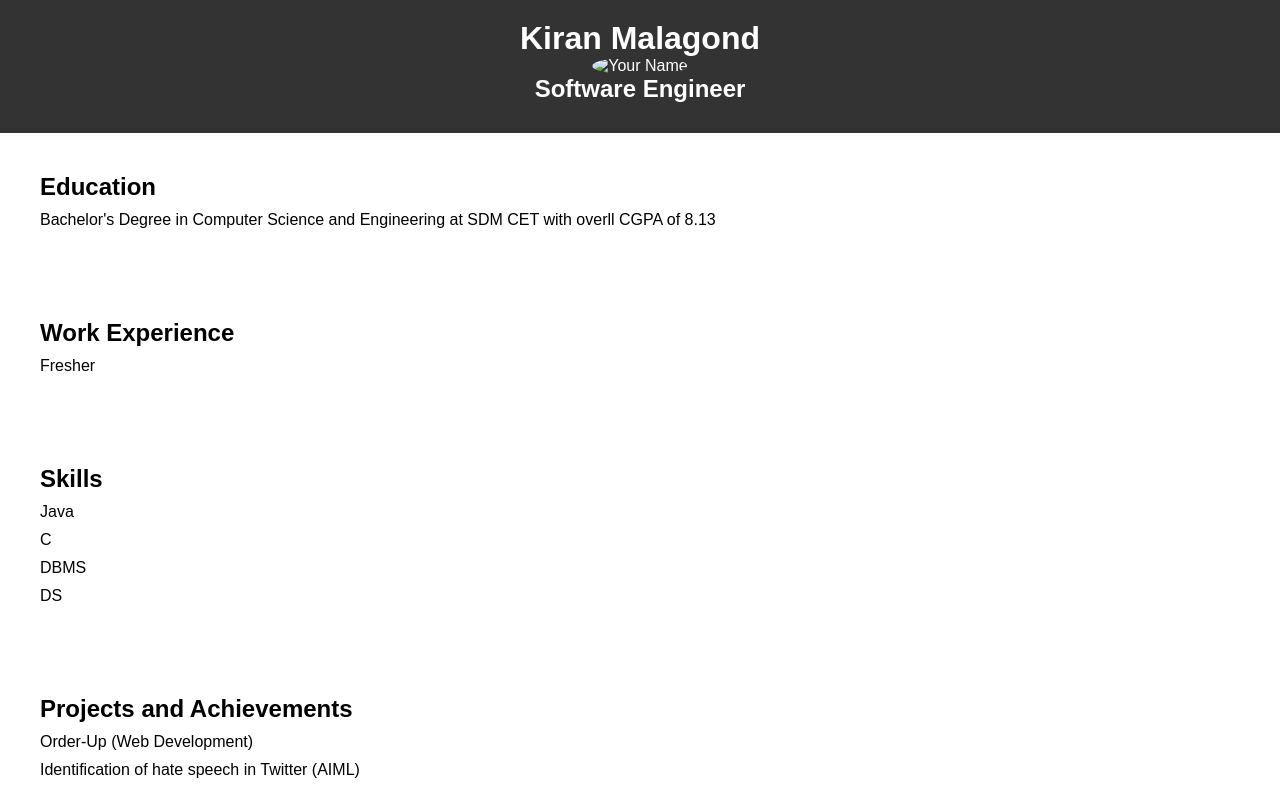
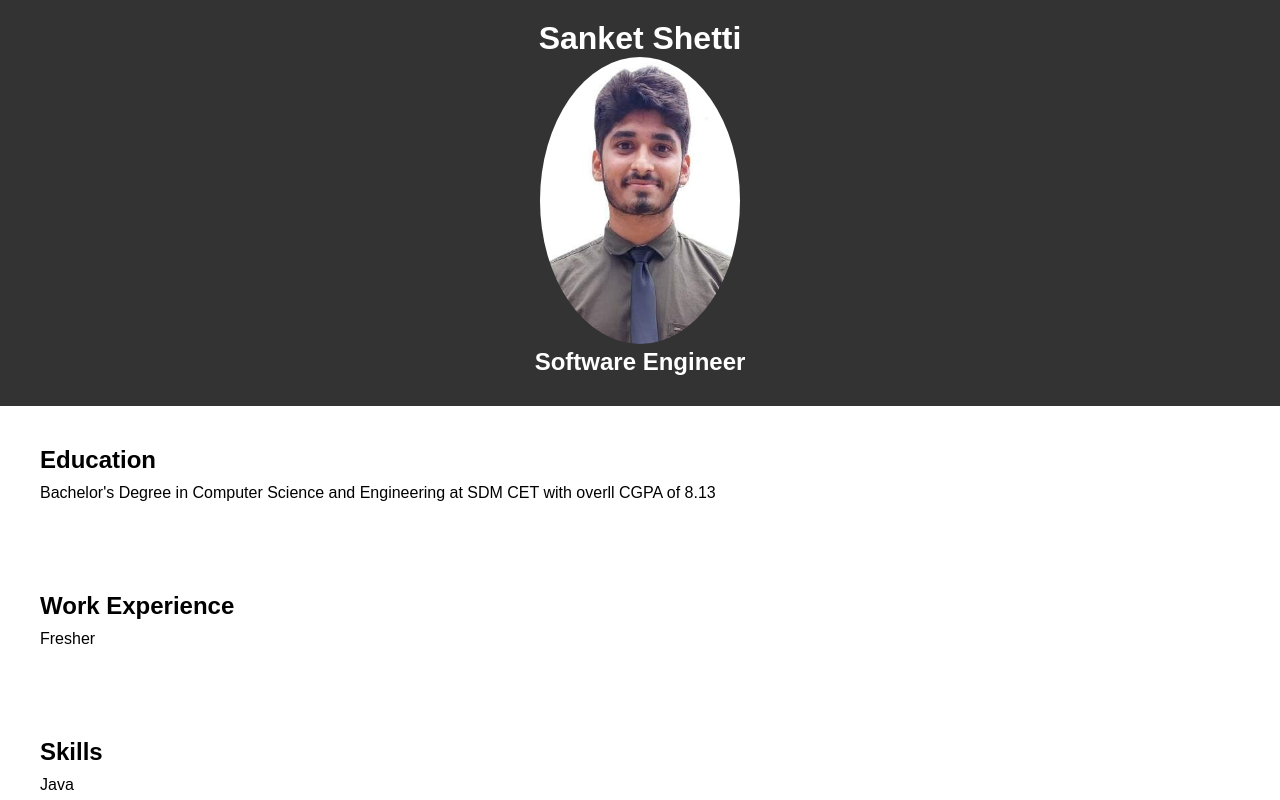
Before and after one commit to Sanket77-ui/CC, a plain HTML site: page index.html in a window 1280 px wide. Shown: the top 800 px of the page. Drawn offline with Linux system fonts and the light colour scheme.

Commit message:
Update index.html

```diff
--- a/index.html
+++ b/index.html
@@ -1,7 +1,7 @@
 <!DOCTYPE html>
 <html>
 <head>
-  <title>Kiran_Malagond_CV</title>
+  <title>Sanket_Shetti_CV</title>
   <style>
     body {
       font-family: Arial, sans-serif;
@@ -55,8 +55,8 @@
 </head>
 <body>
   <header>
-    <h1>Kiran Malagond</h1>
-    <img src="imgresume.png" alt="Your Name" class="profile-photo">
+    <h1>Sanket Shetti</h1>
+    <img src="san.jpeg" alt="Your Name" class="profile-photo">
     <h2>Software Engineer</h2>
   </header>
 
@@ -107,7 +107,7 @@
   </section>
 
   <section>
-    <a href="Kiran_Malagond.pdf" class="btn">Download CV</a>
+    <a href="resume.pdf" class="btn">Download CV</a>
   </section>
 </body>
 </html>
```
